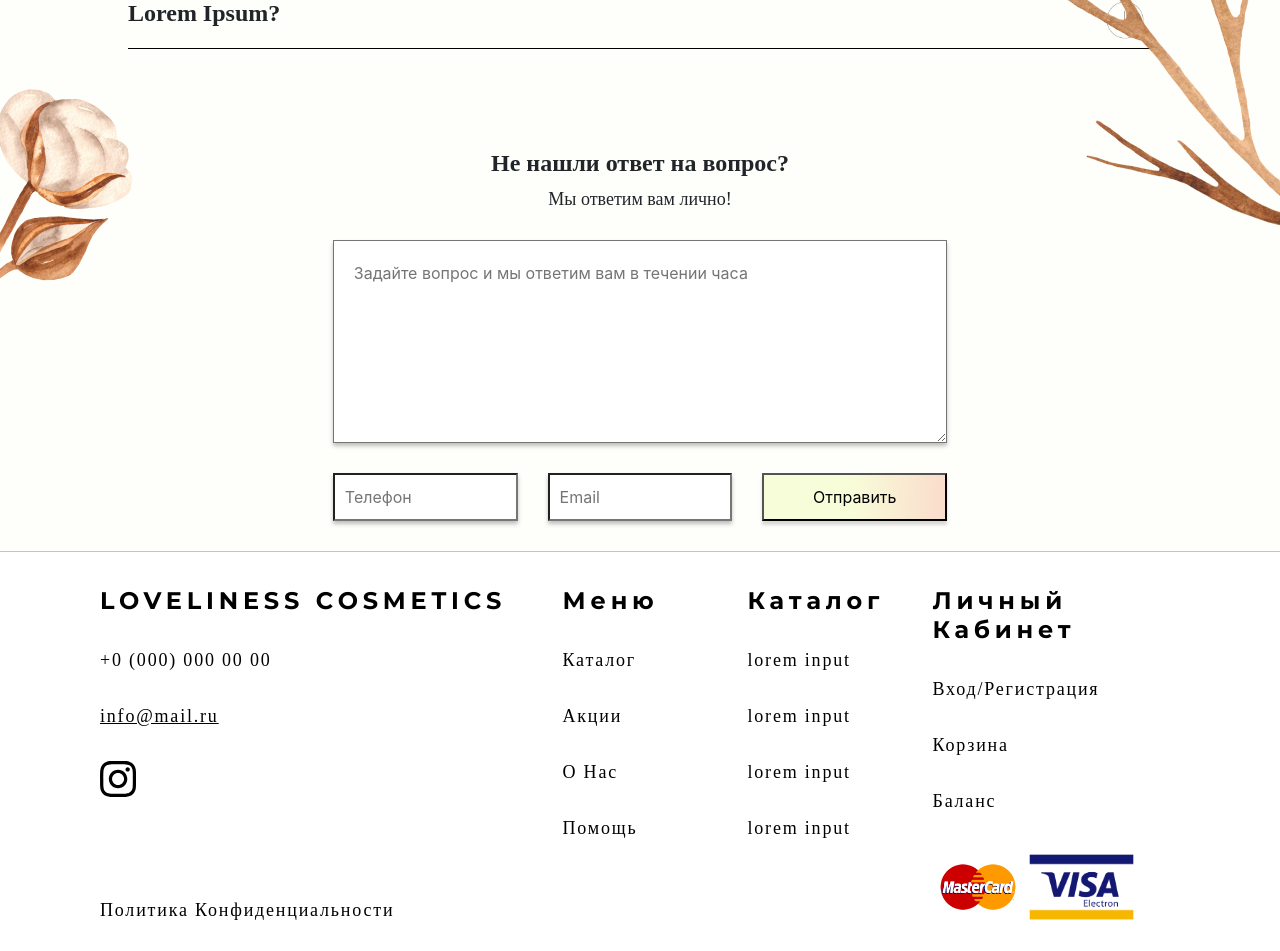
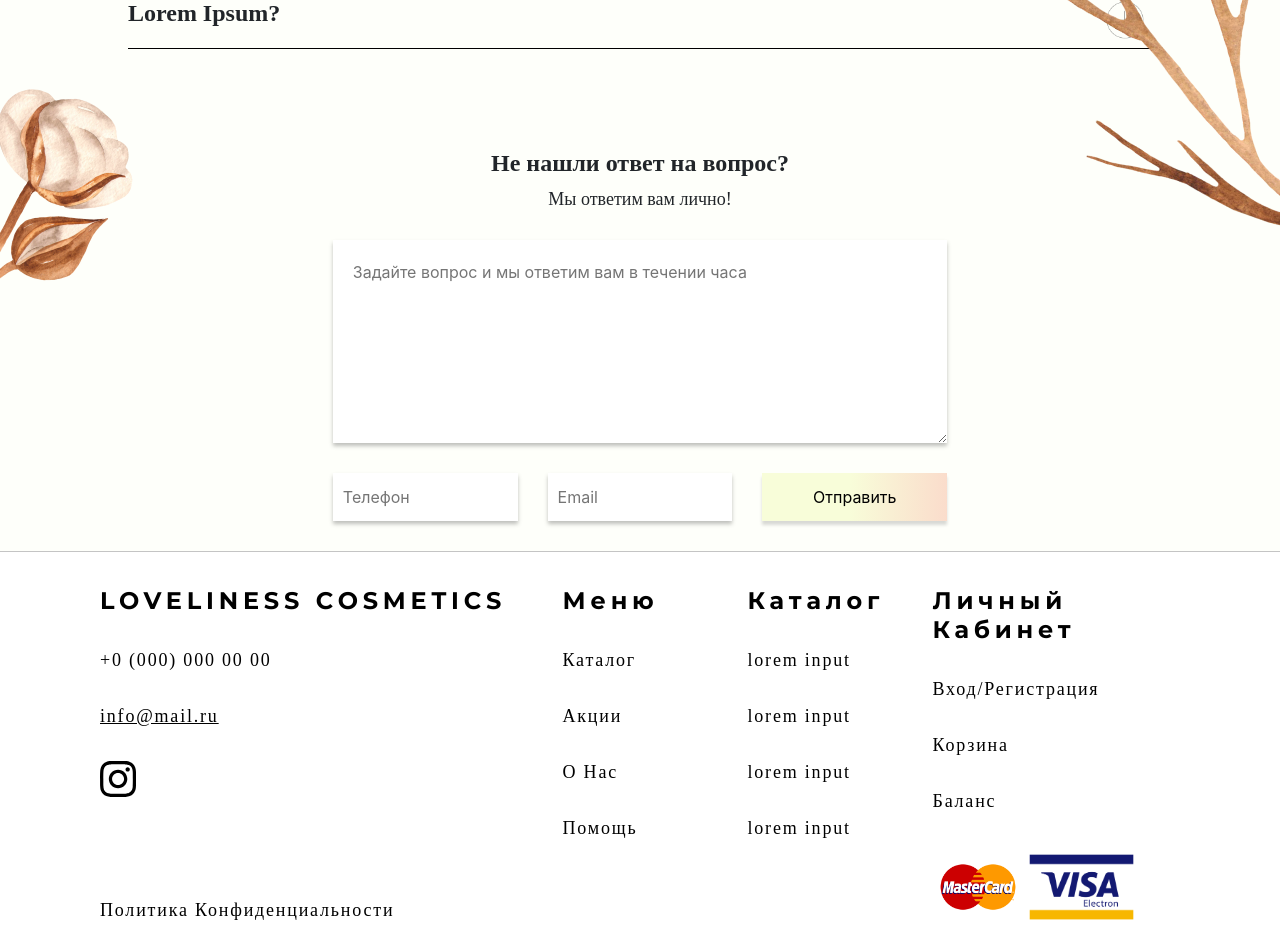
Before and after one commit to XcenaX/Cosmetics-Shop, a Django app: page /support in a window 1280 px wide. Shown: the part 842-1793 px from the top of the page. Run offline with Django 3.2, Linux system fonts and the light colour scheme; some libraries are stand-ins or nearby versions.

Commit message:
finished support page

```diff
--- a/market/main/static/css/support.css
+++ b/market/main/static/css/support.css
@@ -102,6 +102,7 @@
     max-height: 500px;
     min-height: 203px;
     margin-bottom: 30px;
+    border:none;
 }
 
 .question-input2{
@@ -110,6 +111,7 @@
     height: 48px;
     padding-left: 10px;
     width: 100%;
+    border:none;
 }
 
 .question-button{
@@ -117,6 +119,7 @@
     box-shadow: 0px 4px 3px rgba(0, 0, 0, 0.15);
     height: 48px;
     width: 100%;
+    border:none;
 }
 
 
--- a/market/main/templates/support.html
+++ b/market/main/templates/support.html
@@ -90,10 +90,10 @@
             <textarea name="question" placeholder="Задайте вопрос и мы ответим вам в течении часа" class="question-input"></textarea>
 
                 <div class="row" style="margin-bottom:30px">
-                    <div class="col-md-4 col-9 input-mobile" >
+                    <div class="col-md-4 col-6 input-mobile" >
                         <input class="question-input2" placeholder="Телефон">
                     </div>
-                    <div class="col-md-4 col-9 input-mobile" >
+                    <div class="col-md-4 col-6 input-mobile" >
                         <input class="question-input2" placeholder="Email">
                     </div>
                     <div class="col-md-4 col-9 input-mobile" >
```
